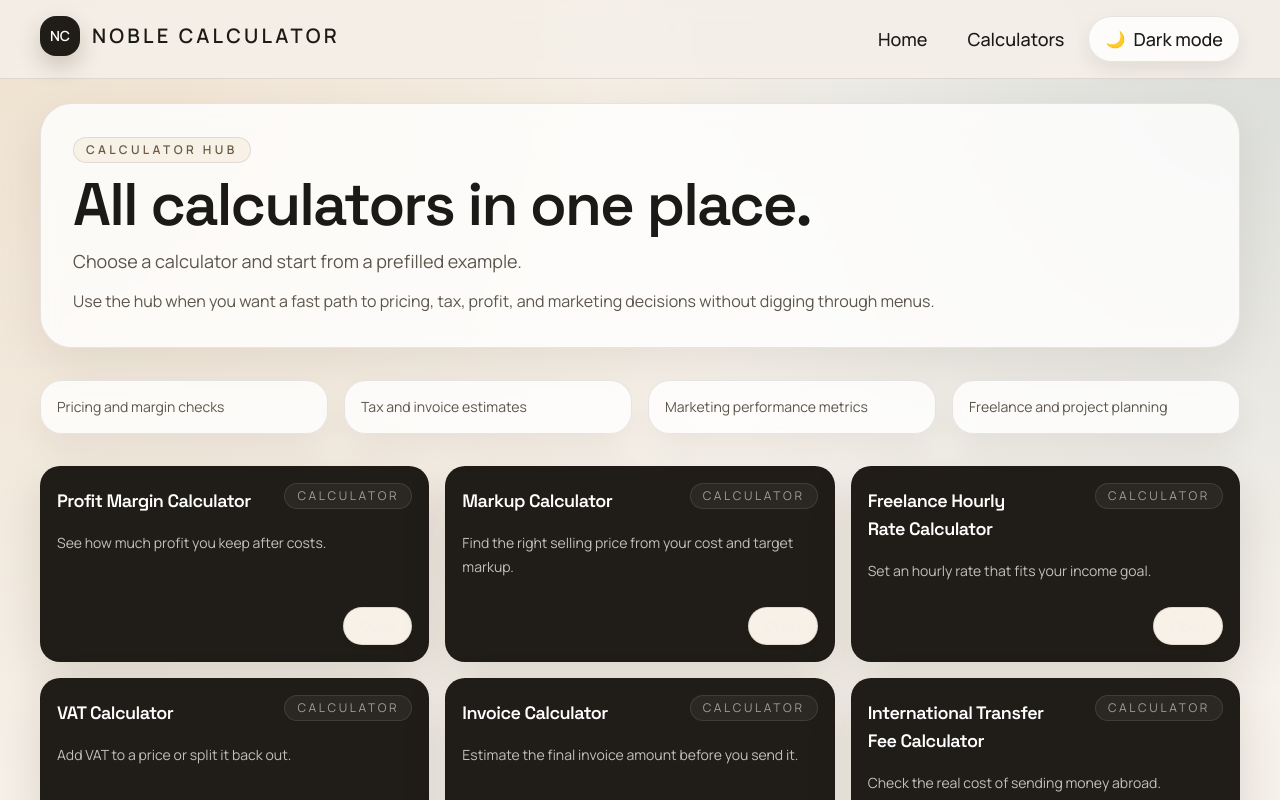
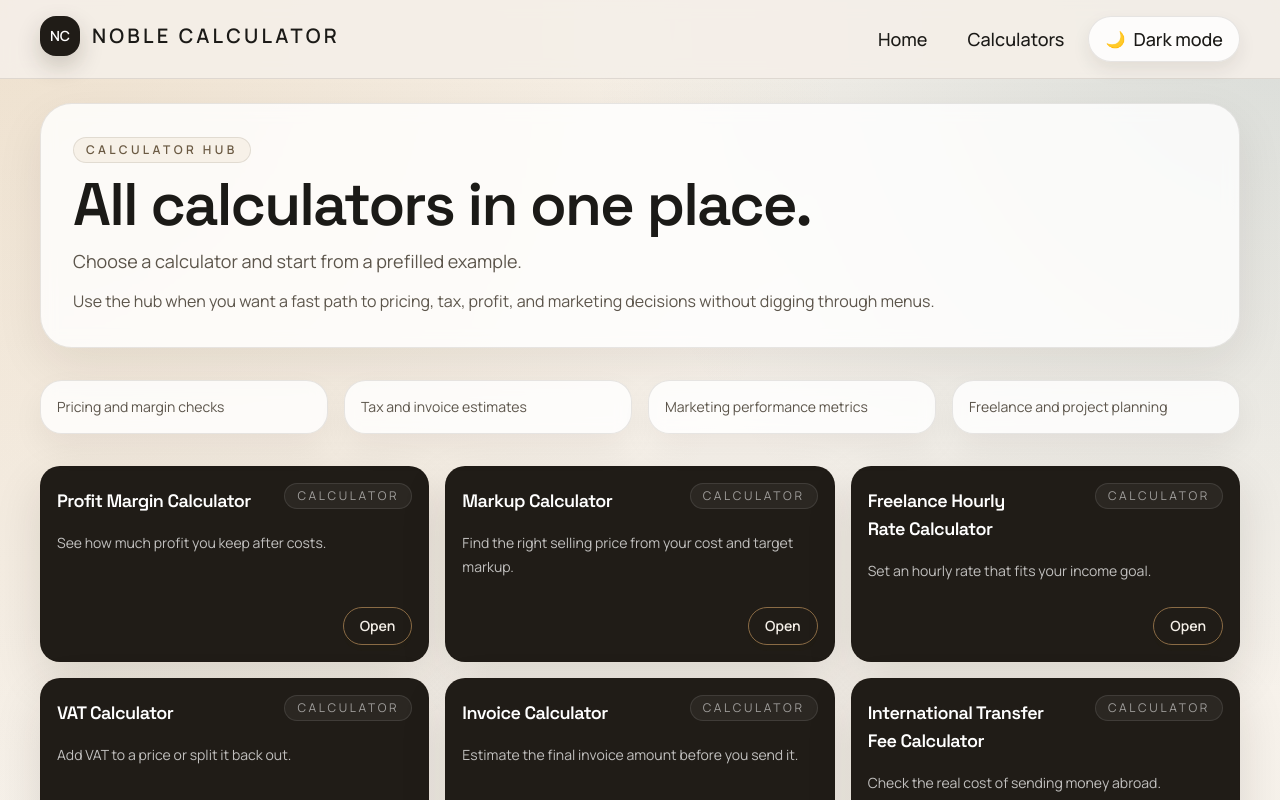
Before and after one commit to hataba123/noblecalculator, a Next.js app: page /tools in a window 1280 px wide. Shown: the top 800 px of the page. Built offline with nearby package versions, Linux system fonts and the light colour scheme; no server answers.

Commit message:
Fix open button text color for tool-card hub component

```diff
--- a/src/components/shared/tool-card.tsx
+++ b/src/components/shared/tool-card.tsx
@@ -48,7 +48,7 @@ export function ToolCard({ title, description, href, slug, variant = "light" }:
           aria-label={`Open ${title}`}
           className={
             isDark
-              ? "tool-card-open-btn rounded-full border border-[color:var(--border)] bg-[color:var(--surface-soft)] px-4 py-2 text-sm font-semibold text-[color:var(--foreground)]"
+              ? "tool-card-open-btn rounded-full border border-[color:var(--accent)] bg-[color:var(--accent-strong)] px-4 py-2 text-sm font-semibold text-[color:var(--background)]"
               : "tool-card-open-btn rounded-full border border-[color:var(--accent-strong)] bg-[color:var(--accent-strong)] px-4 py-2 text-sm font-semibold text-[color:var(--background)]"
           }
         >
```
